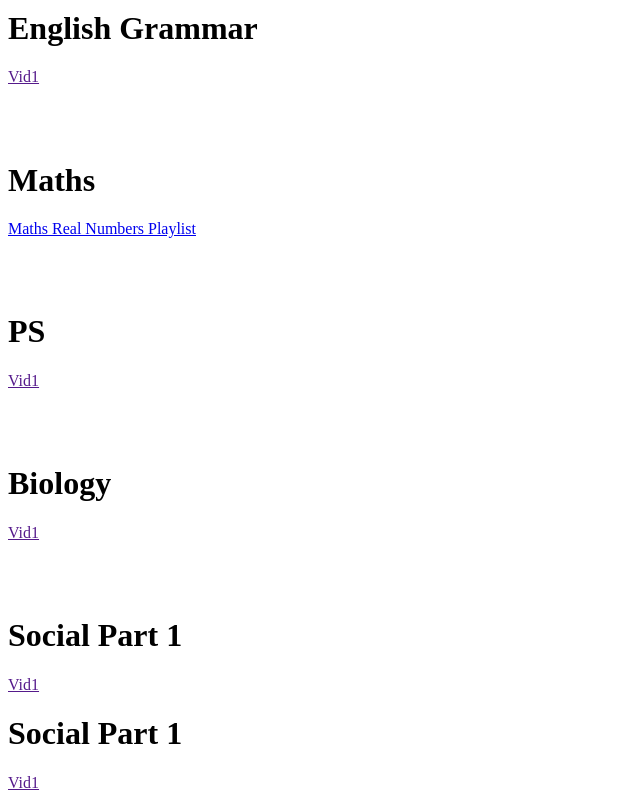
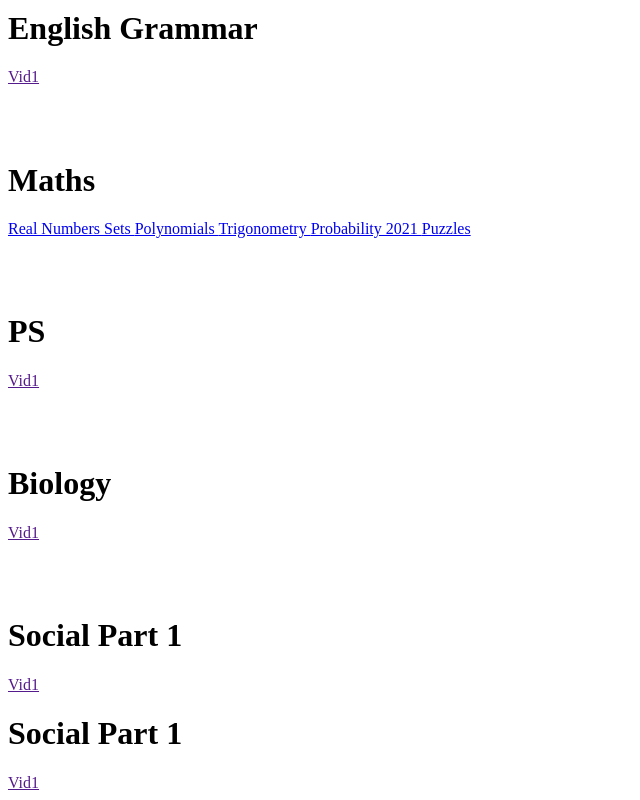
Before and after one commit to SriHarshaSabbineni/OnlineCourse, a plain HTML site: page index.html in a window 1280 px wide. Shown: the part 797-1597 px from the top of the page, without its empty margins (0-640 px from the left). Drawn offline with Linux system fonts and the light colour scheme.

Commit message:
Updated math

```diff
--- a/index.html
+++ b/index.html
@@ -42,8 +42,12 @@
     <br>
     <div>
       <h1>Maths</h1>
-      <a href="https://youtube.com/playlist?list=PLlKum-bvz68kjUkwcS-pBdW8UW3qxdKHP"> Maths Real Numbers Playlist </a>
-
+      <a href="https://youtube.com/playlist?list=PLlKum-bvz68kjUkwcS-pBdW8UW3qxdKHP"> Real Numbers </a>
+      <a href="https://youtube.com/playlist?list=PLlKum-bvz68lB6cYqaRoGd-XJAmj-Es2O"> Sets </a>
+      <a href="https://youtube.com/playlist?list=PLlKum-bvz68kWP4_cJb_6yA8sPL4K2KUg"> Polynomials </a>
+      <a href="https://youtube.com/playlist?list=PLlKum-bvz68ke_SaEH3o3Que_iIA-IpTI"> Trigonometry </a>
+      <a href="https://youtu.be/ZEylRFKMtII"> Probability 2021 </a>
+      <a href="https://youtube.com/playlist?list=PLlKum-bvz68mxojwF-iCC5onJ4qsGvUcQ"> Puzzles </a>
     </div>
     <br>
     <br>
```
